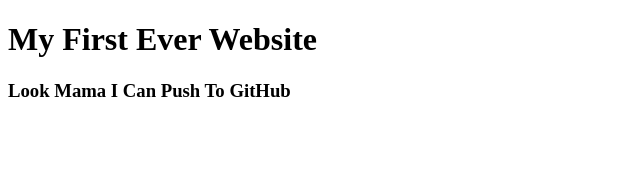
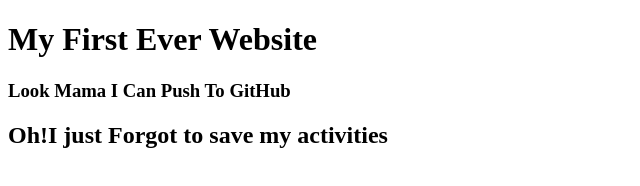
Before and after one commit to Azhar1404/My-First-Website, a plain HTML site: page Index.html in a window 1280 px wide. Shown: the whole page, without its empty margins (0-640 px from the left). Drawn offline with Linux system fonts and the light colour scheme.

Commit message:
Update Index.html

```diff
--- a/Index.html
+++ b/Index.html
@@ -9,5 +9,6 @@
 <body>
     <h1>My First Ever Website</h1>
     <h3>Look Mama I Can Push To GitHub</h3>
+    <h2>Oh!I just Forgot to save my activities</h2>
 </body>
 </html>
```
